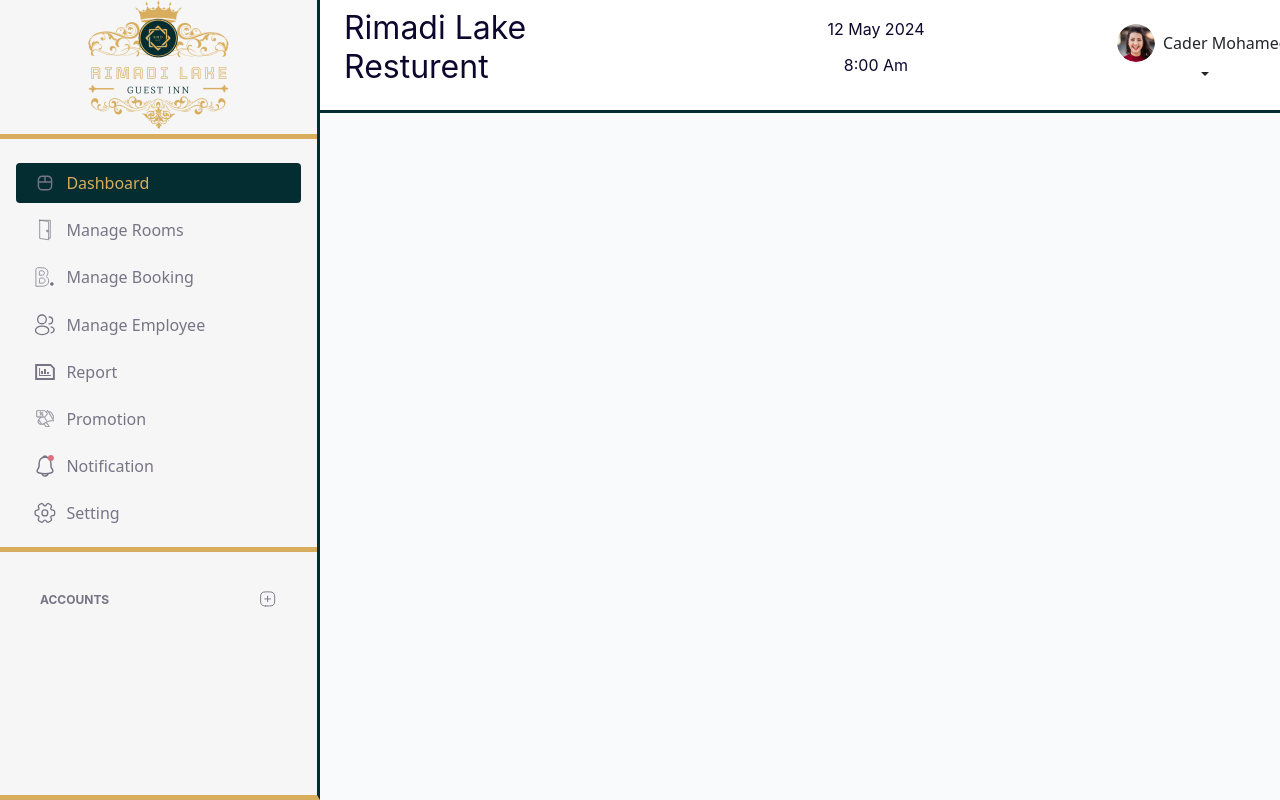
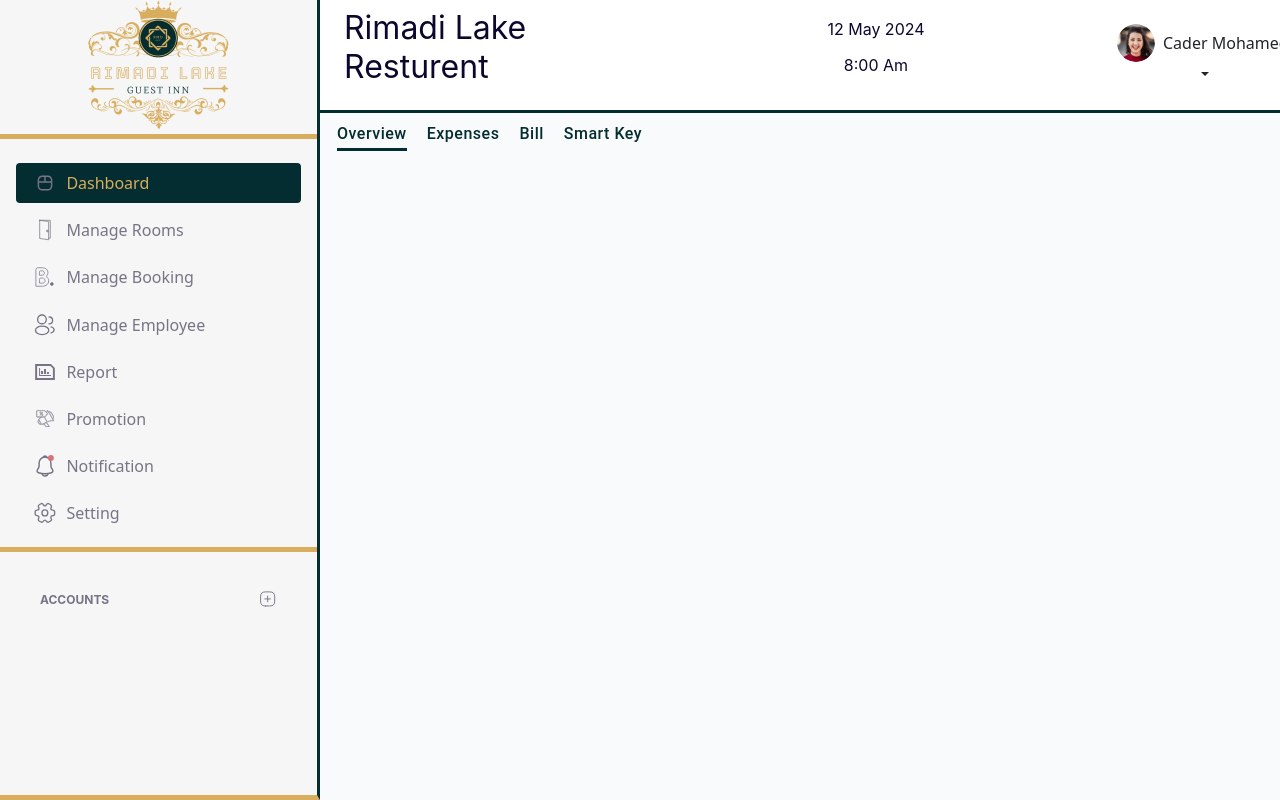
Before and after one commit to MahthyHasan/Rimadi, a React (Create React App) app in the folder Frontend/AdminUi/rhms/: page /dashboard-overview in a window 1280 px wide. Shown: the top 800 px of the page. Built offline with nearby package versions, Linux system fonts and the light colour scheme.

Commit message:
Start Working on DAshboard Overview Page

```diff
--- /dev/null
+++ b/Frontend/AdminUi/rhms/src/Componets/DashBoard/Components/TopNavigationBar.js
@@ -0,0 +1,39 @@
+import React from 'react';
+import PropTypes from 'prop-types';
+import './dashCom.css';
+import { NavLink } from "react-router-dom";
+
+function TopNavigationBar({ tabs }) {
+  return (
+    <nav className="navbar">
+      <ul className="navList">
+        {tabs.map((tab, index) => (
+          <li key={index} className="navItem">
+
+            <NavLink
+             className={({ isActive }) =>
+                isActive
+                    ? "navLink navlink-active"
+                    : "navLink"
+            }
+            to={tab.link}
+             >
+                {tab.label}
+            </NavLink>
+          </li>
+        ))}
+      </ul>
+    </nav>
+  );
+}
+
+TopNavigationBar.propTypes = {
+  tabs: PropTypes.arrayOf(
+    PropTypes.shape({
+      label: PropTypes.string.isRequired,
+      link: PropTypes.string.isRequired,
+    })
+  ).isRequired,
+};
+
+export default TopNavigationBar;
--- /dev/null
+++ b/Frontend/AdminUi/rhms/src/Componets/DashBoard/Components/dashCom.css
@@ -0,0 +1,38 @@
+/* Top Navbar Styles Start */
+.navbar {
+	background-color: transparent;
+	padding: 10px;
+}
+
+.navList {
+	list-style: none;
+	display: flex;
+	margin: 0;
+	padding: 0;
+}
+
+.navItem {
+	margin-right: 20px;
+}
+
+.navLink {
+	color: #032d30;
+	text-decoration: none;
+	font-family: Roboto;
+	font-size: 16px;
+	font-style: normal;
+	font-weight: 500;
+	line-height: 100%; /* 16px */
+	letter-spacing: 0.5px;
+    padding-bottom: 5px;
+}
+
+.navLink:hover {
+	border-bottom: 3px solid #032d30;
+    transform: scale(1.01);
+    transition: 0.1s;
+}
+
+.navlink-active{
+    border-bottom: 3px solid #032d30;
+}
--- a/Frontend/AdminUi/rhms/src/Componets/DashBoard/Pages/Overview.js
+++ b/Frontend/AdminUi/rhms/src/Componets/DashBoard/Pages/Overview.js
@@ -1,11 +1,27 @@
 import React from 'react';
+import ReactDOM from 'react-dom';
+import "./dashPage.css";
 import Layout from '../../../Layout/Layout';
+import TopNavigationBar from '../Components/TopNavigationBar';
+
+
+
+const tabs = [
+  { label: 'Overview', link: '/dashboard-overview' },
+  { label: 'Expenses', link: '/dashboard-expenses' },
+  { label: 'Bill', link: '/dashboard-bill' },
+  { label: 'Smart Key', link: '/dashboard-smartKey' },
+];
 
 function Overview() {
   return (
     <>
     <Layout>
-
+      <div className='container'>
+        <div className='top-Navigation-bar'>
+          <TopNavigationBar tabs={tabs}/>
+        </div>
+      </div>
     </Layout>
     </>
   )
--- /dev/null
+++ b/Frontend/AdminUi/rhms/src/Componets/DashBoard/Pages/dashPage.css
@@ -0,0 +1,4 @@
+/* dashboard-Overview page Styles start */
+.top-Navigation-bar{
+    margin-left: 5px;
+}
```
Also changed, not shown: Frontend/AdminUi/rhms/src/assets/DashBoard/calendar.svg (added).
